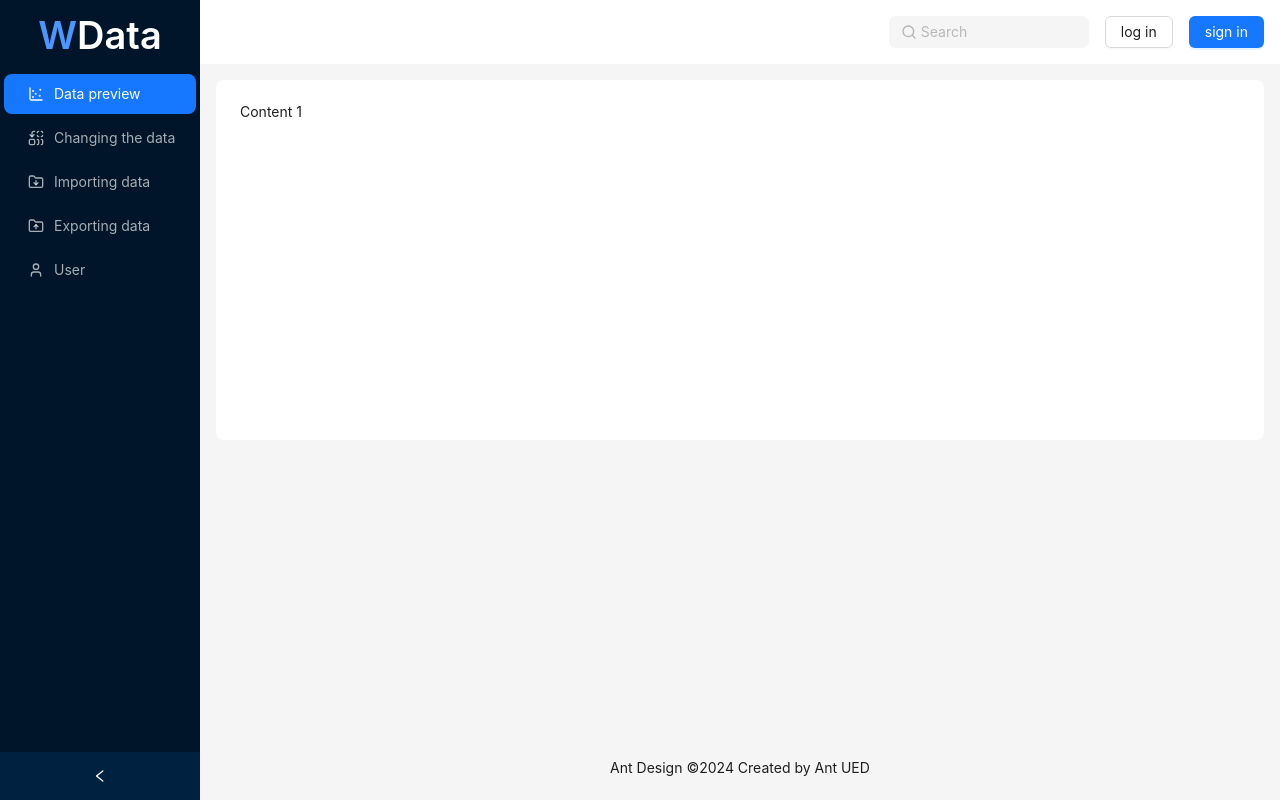
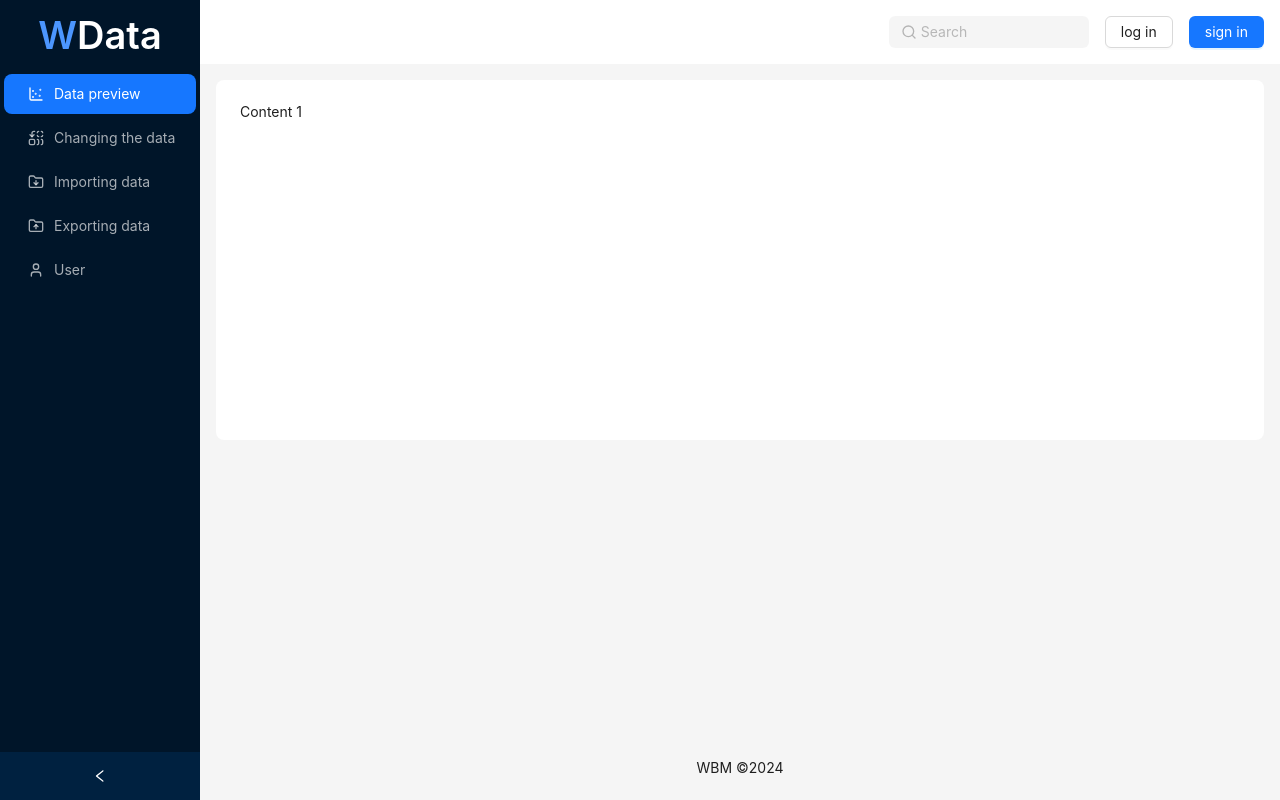
Before and after one commit to Wilbemax/Wdata, a React (Vite) app: page / in a window 1280 px wide. Built offline with nearby package versions, Linux system fonts and the light colour scheme.

Commit message:
add Wbm copyright

```diff
--- a/src/App.tsx
+++ b/src/App.tsx
@@ -67,7 +67,7 @@ const App: React.FC = () => {
           </div>
         </Content>
         <Footer style={{ textAlign: 'center' }}>
-          Ant Design ©{new Date().getFullYear()} Created by Ant UED
+          WBM ©{new Date().getFullYear()}
         </Footer>
       </Layout>
     </Layout>
```
